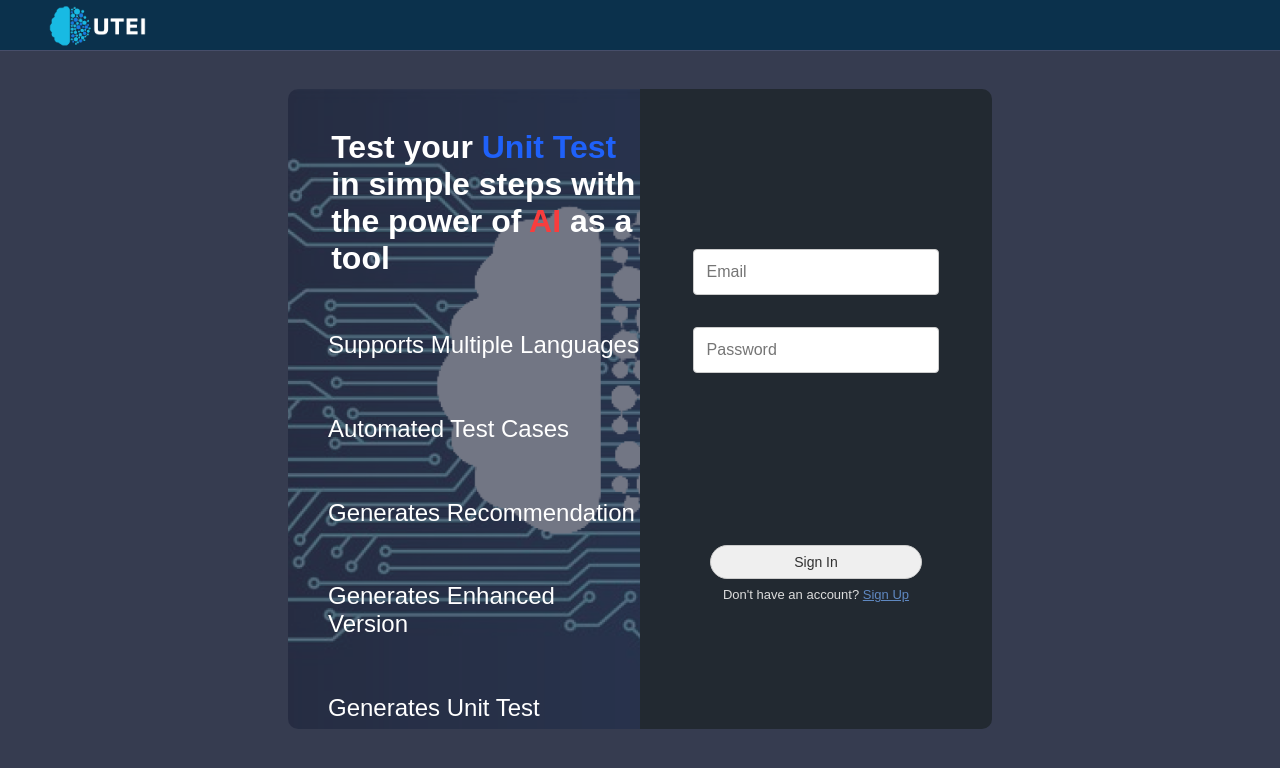
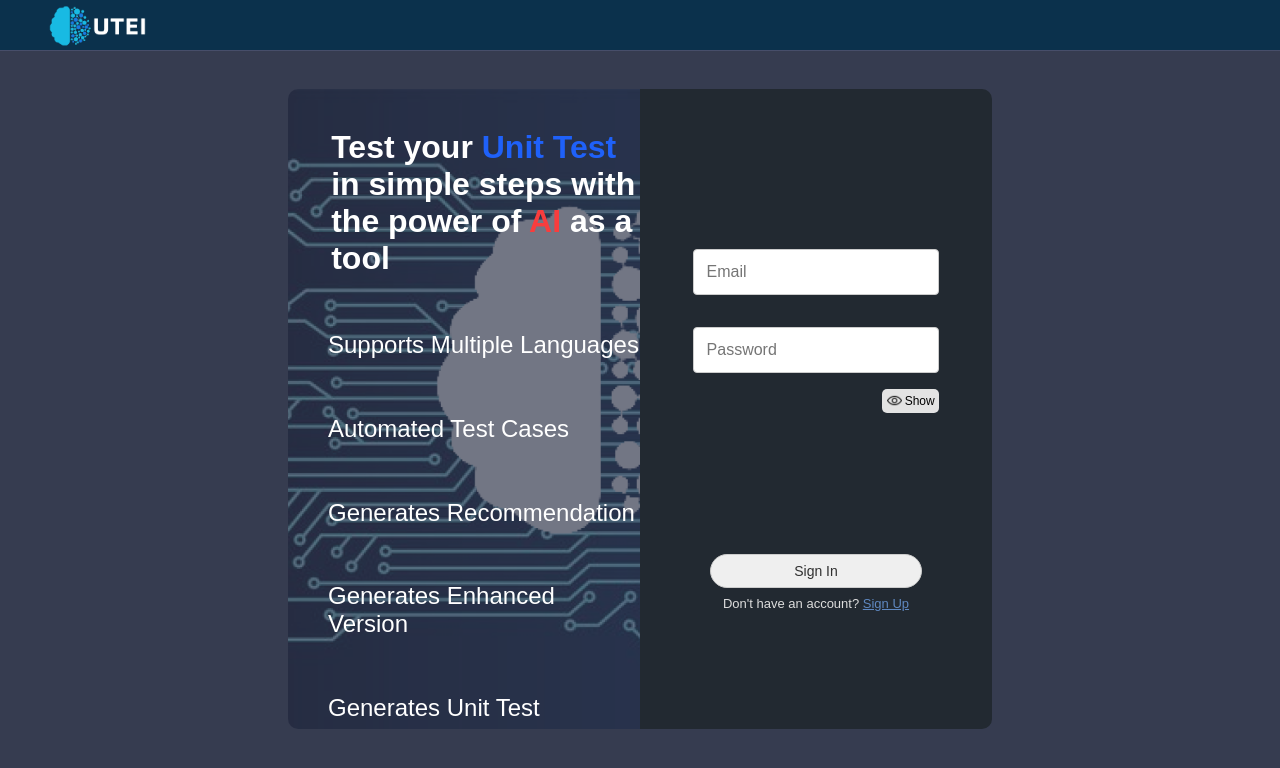
Before and after one commit to JohnielComanda/SoftwareEngineering-UTEI, a React (Create React App) app in the folder utei-frontend/: page / in a window 1280 px wide. Shown: the top 768 px of the page. Built offline with nearby package versions, Linux system fonts and the light colour scheme.

Commit message:
Update routes and api url

```diff
--- a/utei-frontend/src/components/Login.js
+++ b/utei-frontend/src/components/Login.js
@@ -58,6 +58,12 @@ const Login = ({ setUserId, setIsAuthenticated, setUserName }) => {
     }
   };
 
+  const [showPassword, setShowPassword] = useState(false);
+
+  const togglePasswordVisibility = () => {
+    setShowPassword(!showPassword);
+  };
+
   return (
     <>
       <div className="login-container">
@@ -79,10 +85,22 @@ const Login = ({ setUserId, setIsAuthenticated, setUserName }) => {
             <input name="email" type="email" placeholder="Email" />
             <input
               name="password"
-              type="password"
+              type={showPassword ? "text" : "password"}
               placeholder="Password"
               onKeyPress={handleEnterKeyPress}
             />
+            <button
+              className="show-hide-btn"
+              type="button"
+              onClick={togglePasswordVisibility}
+            >
+              <img
+                type="button"
+                alt="show password"
+                src={showPassword ? "hide.png" : "show.png"}
+              ></img>
+              {showPassword ? "Hide" : "Show"}
+            </button>
           </div>
           <div className="login-button">
             <button ref={signupButtonRef} onClick={onClickSubmit}>
--- a/utei-frontend/src/pages/accuracyTest/output/TestCase.js
+++ b/utei-frontend/src/pages/accuracyTest/output/TestCase.js
@@ -2,16 +2,26 @@ import React from "react";
 import "../../../css/OutputSpace.css";
 
 const TestCase = ({ testResult }) => {
+  if (!testResult || !testResult.testResult) {
+    return <div className="output-space"></div>;
+  }
+
+  let resultArray = testResult.testResult.split("+");
+
+  const result = resultArray[0];
+  const expectedValue = resultArray[1];
+  const actualValue = resultArray[2];
+
   return (
     <>
       <div className="output-space">
         <div className="containerTest">
           <p>Expected Value</p>
-          <div className="resValue">{1}</div>
+          <div className="resValue">{expectedValue}</div>
           <p>Actual Value</p>
-          <div className="resValue">{1}</div>
+          <div className="resValue">{actualValue}</div>
           <p>Result</p>
-          <div className="resValue">{1}</div>
+          <div className="resValue">{result}</div>
         </div>
       </div>
     </>
--- a/utei-frontend/src/pages/generateTest/layout/GenerateOutputSpace.js
+++ b/utei-frontend/src/pages/generateTest/layout/GenerateOutputSpace.js
@@ -18,7 +18,7 @@ const GenerateOutputSpace = ({
     const fetchTestResult = async () => {
       try {
         const response = await axios.get(
-          `https://utei20240206153836.azurewebsites.net/api/generate${resultId}`
+          `https://utei20240206153836.azurewebsites.net/api/generate/${resultId}`
         );
         setGenerateResult(response.data);
         setSelectedResult({});
```
Also changed, not shown: 2 other files (tests, documents, lock files or other folders).
